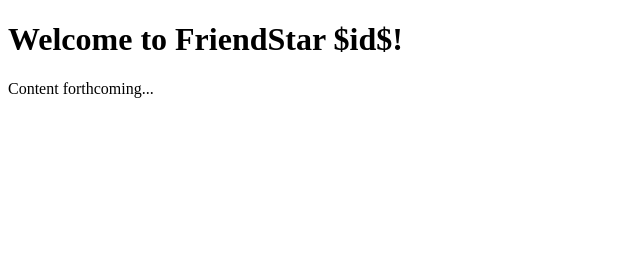
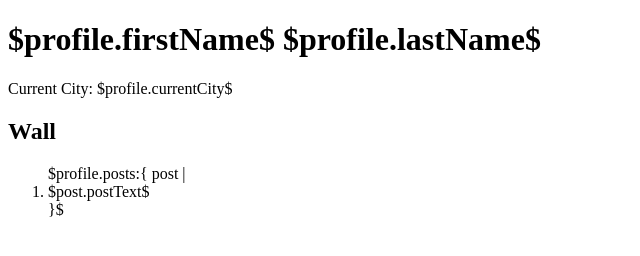
Before and after one commit to alevy/friendstar, a plain HTML site: page views/profile.html in a window 1280 px wide. Shown: the whole page, without its empty margins (0-640 px from the left). Drawn offline with Linux system fonts and the light colour scheme.

Commit message:
Mucking with profile view

```diff
--- a/views/profile.html
+++ b/views/profile.html
@@ -5,9 +5,16 @@
 	<title>FriendStar</title>
 </head>
 <body>
-  <h1>Welcome to FriendStar $id$!</h1>
-  <p>
-    Content forthcoming...
-  </p>
+  <h1>$profile.firstName$ $profile.lastName$</h1>
+  <div id="details">
+    Current City: $profile.currentCity$
+  </div>
+  <div id="posts">
+    <h2>Wall</h2>
+    <ol>
+       $profile.posts:{ post |
+       <li>$post.postText$</li>}$
+    </ol>
+  </div>
 </body>
 </html>
```
Also changed, not shown: 1 other file.
